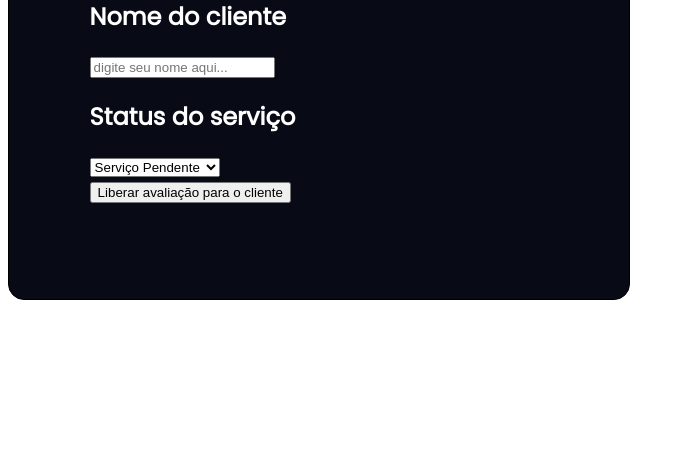
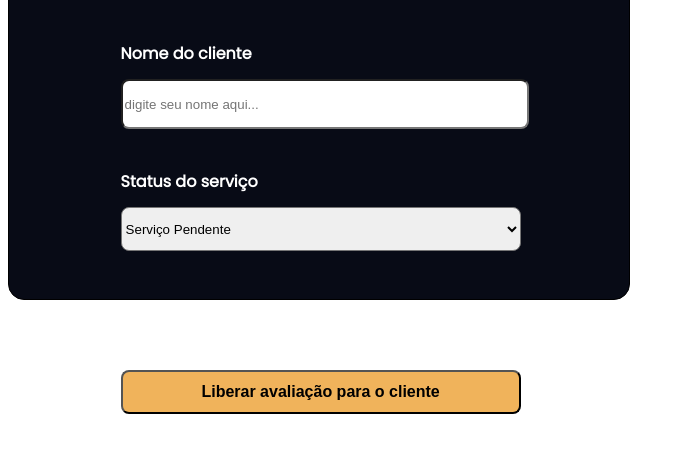
Before and after one commit to MuriloRoos/PROJETO, a PHP site: page / in a window 1280 px wide. Shown: the part 330-800 px from the top of the page, without its empty margins (0-685 px from the left). Run offline with PHP 8.4, Linux system fonts and the light colour scheme.

Commit message:
Update style.css

```diff
--- a/barbearia/style.css
+++ b/barbearia/style.css
@@ -26,5 +26,30 @@
 }
 
 .informacoes{
-    margin: 0 13% 0 13%;
+    margin: 10% 18%;
 }
+
+.cliente{
+    margin-bottom: 10%;
+}
+
+.status{
+    margin-bottom: 30%;
+}
+
+.servico-titulo{
+    font-size: var(--font-informação);
+}
+
+input, select, button{
+
+    border-radius: 8px;
+    height: 44px;
+    width: 400px;
+}
+
+.avaliacao-botao{
+    font-weight: bold;
+    font-size: var(--font-informação);
+    background-color: #F0B35B;
+}
```
